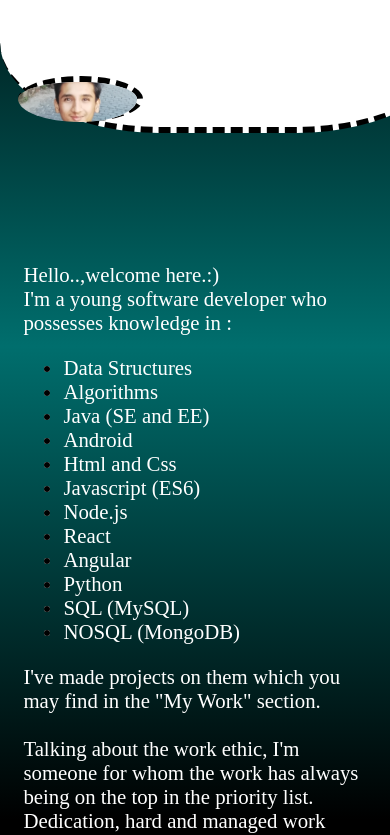
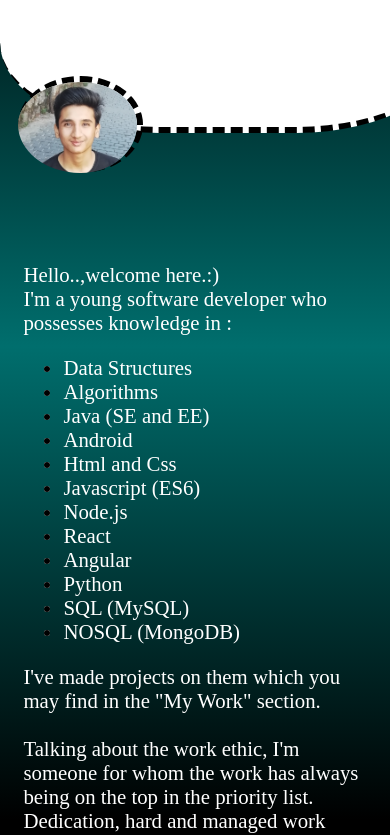
Before and after one commit to Rudra0711/Portfolio, a React (Create React App) app: page /aboutme in a window 390 px wide. Shown: the top 835 px of the page. Built offline with nearby package versions, Linux system fonts and the light colour scheme.

Commit message:
Still left

```diff
--- a/src/contents/aboutme/aboutme.css
+++ b/src/contents/aboutme/aboutme.css
@@ -52,13 +52,13 @@
   object-fit: cover;
 }
 @media only screen and (max-width:600px){
-  .whole{
+  #body4 .whole{
     width:54vh;
   }
   .picabt{
     margin-top: 24vh;
     width: 26%;
-    height:16%;
+    height:36%;
     margin-left: 4%;
   }
   #about{
```
